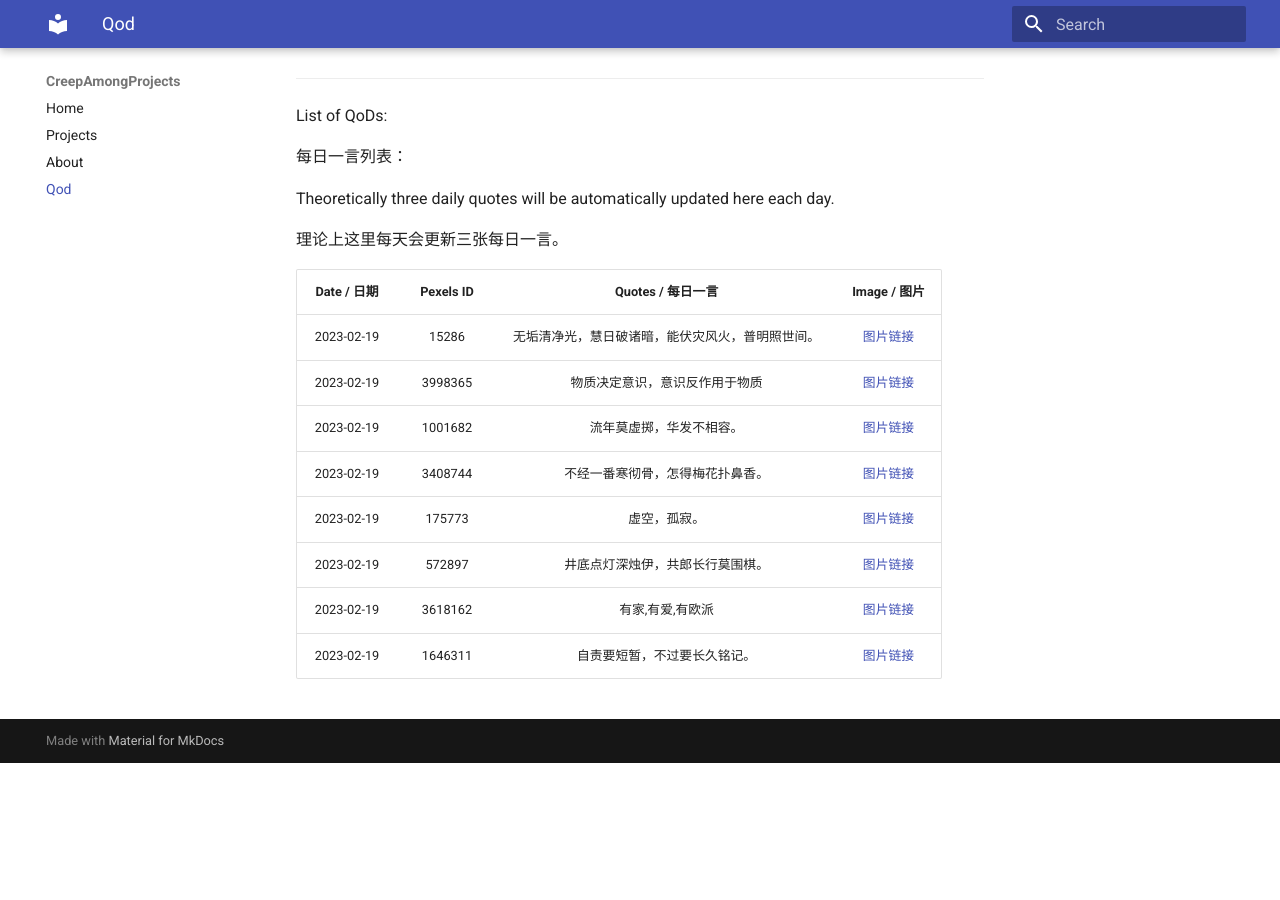
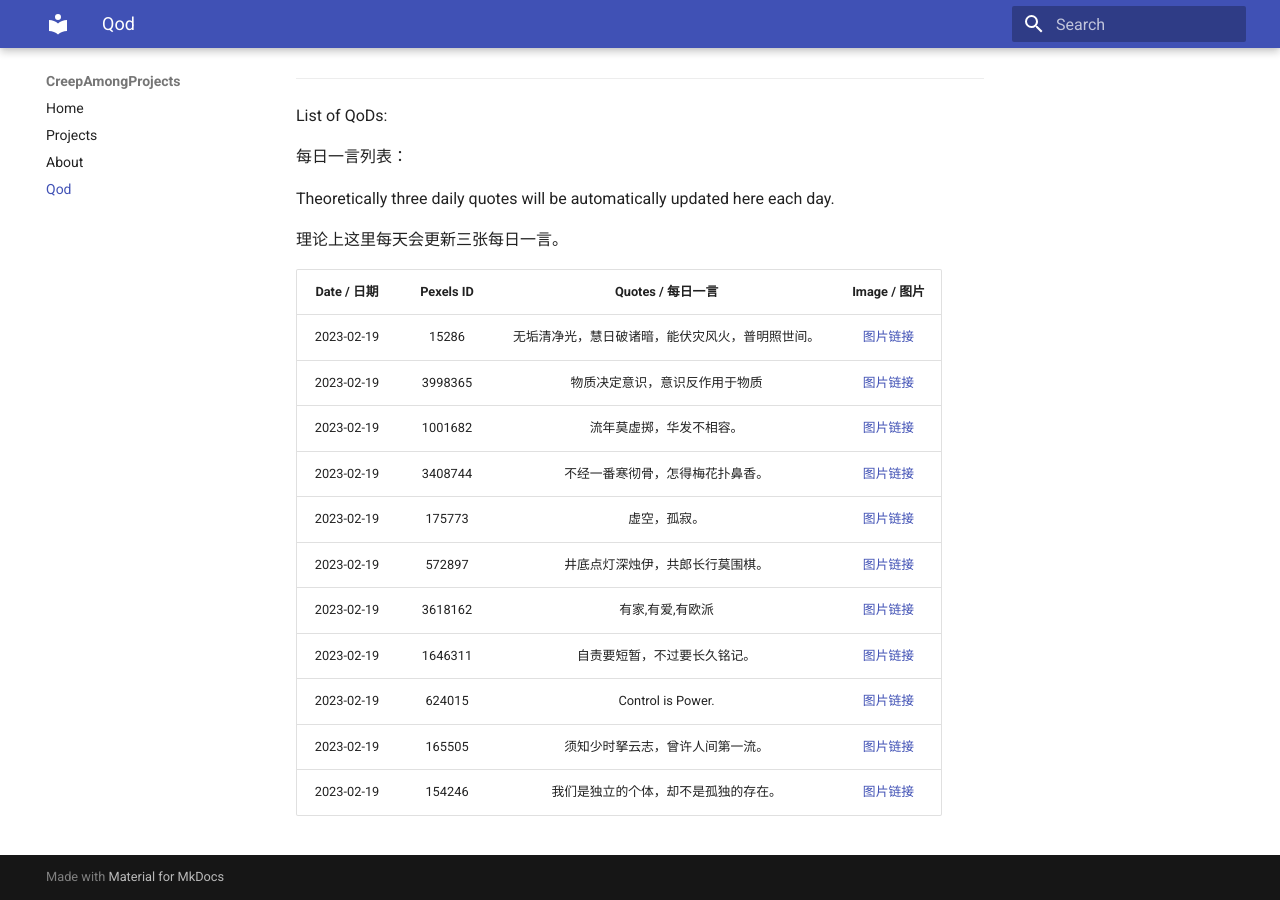
Before and after one commit to Creep-Among-Projects/CAP-Pages, an MkDocs documentation site: the page built from docs/qod.md, in a window 1280 px wide and 900 px high, scrolled down 653 px, cut to the strip 0-900 px from the top of the window. Built offline with MkDocs 1.6.1 and Material for MkDocs 9.7.7, drawn with Linux system fonts in a browser that asks for light colours; comment, search, counter and statistics services are not loaded; before the commit the page ends 1416 px from its top, so only the background shows below that; grey boxes are pictures that could not be loaded.

Commit message:
QoD Generator: 2023-02-19 01:43:44 UTC+00:00

```diff
--- a/docs/qod.md
+++ b/docs/qod.md
@@ -46,3 +46,6 @@ Theoretically three daily quotes will be automatically updated here each day.
 |2023-02-19|572897|井底点灯深烛伊，共郎长行莫围棋。|[图片链接](./qods/572897.jpg)|
 |2023-02-19|3618162|有家,有爱,有欧派|[图片链接](./qods/3618162.jpg)|
 |2023-02-19|1646311|自责要短暂，不过要长久铭记。|[图片链接](./qods/1646311.jpg)|
+|2023-02-19|624015|Control is Power.|[图片链接](./qods/624015.jpg)|
+|2023-02-19|165505|须知少时拏云志，曾许人间第一流。|[图片链接](./qods/165505.jpg)|
+|2023-02-19|154246|我们是独立的个体，却不是孤独的存在。|[图片链接](./qods/154246.jpg)|
```
Also changed, not shown: docs/qods/154246.jpg (added), docs/qods/165505.jpg (added), docs/qods/624015.jpg (added), 1 other file.
